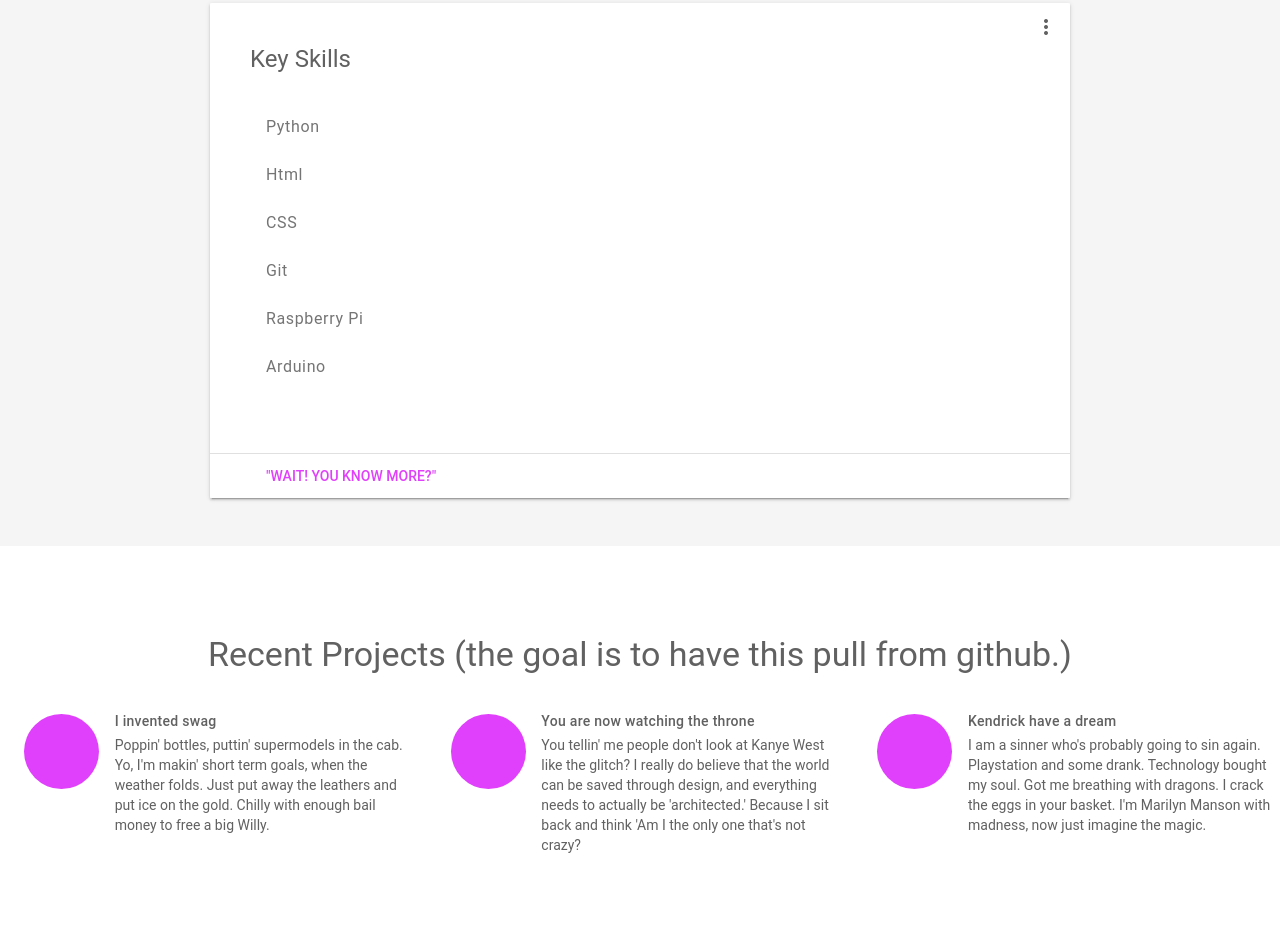
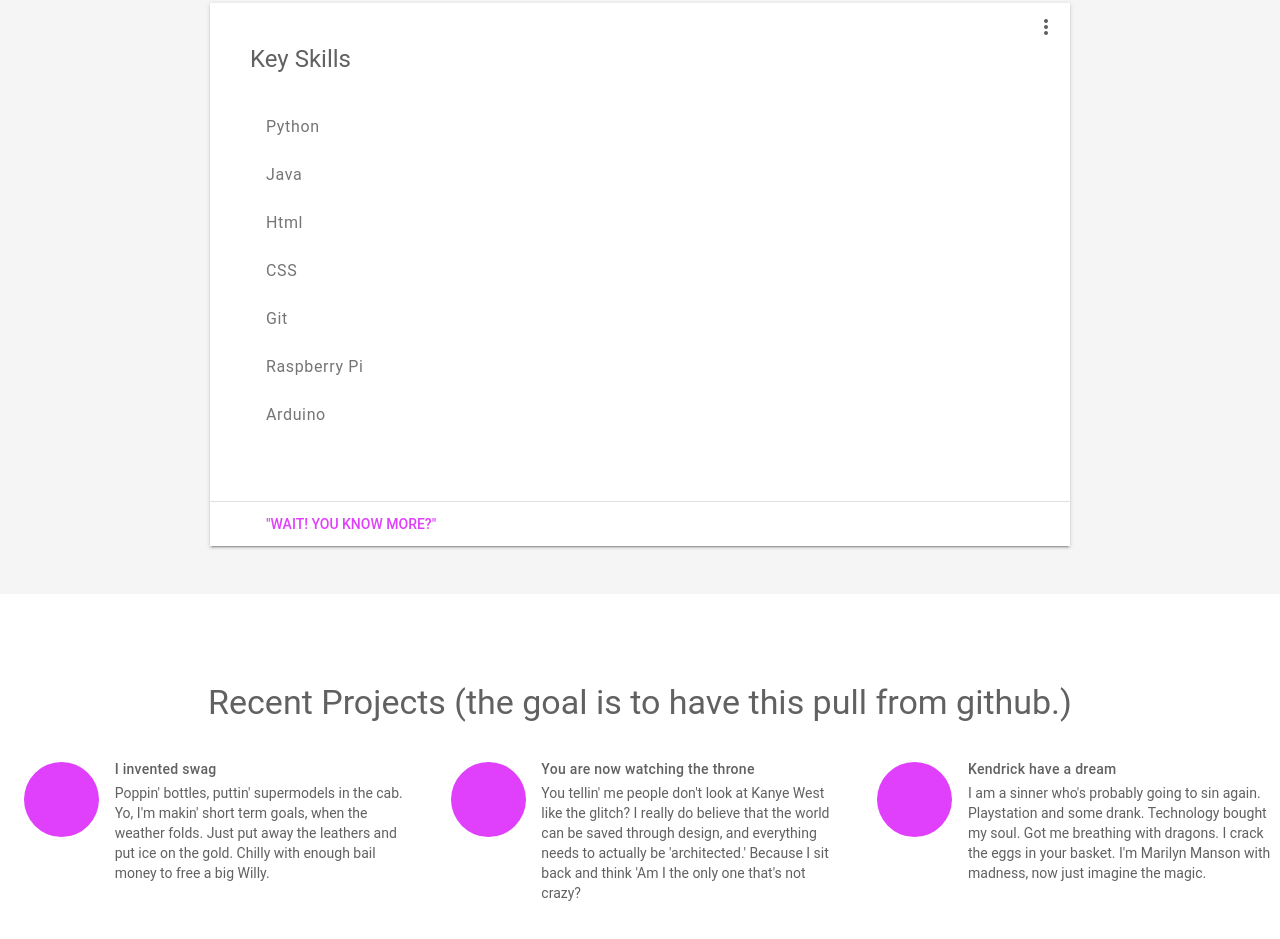
Before and after one commit to jessiepullaro414/jessiepullaro414.github.io, a plain HTML site: page index.html in a window 1280 px wide. Shown: the part 1301-2240 px from the top of the page. Drawn offline with nearby package versions, Linux system fonts and the light colour scheme.

Commit message:
fixed added java as a key skills

```diff
--- a/index.html
+++ b/index.html
@@ -116,7 +116,7 @@
                 at Florida Polytechnic University. I am a maker through and through.
                 I have built two 3D printers and learned machine learning algorithms for fun.
                 If I get a challenge I am all for it, and I will do what it takes to complete the challenge at hand.
-                 I am also a badass with it comes to the grill (ask me about my ribs).
+                I am also a badass with it comes to the grill (ask me about my ribs).
 
 
               </div>
@@ -177,6 +177,7 @@
                 <h4>Key Skills</h4>
                 <ul class='mdl-list'>
                   <li class="mdl-list__item mdl-color-text--grey-600">Python</li>
+                    <li class="mdl-list__item mdl-color-text--grey-600">Java</li>
                   <li class="mdl-list__item mdl-color-text--grey-600">Html</li>
                   <li class="mdl-list__item mdl-color-text--grey-600">CSS</li>
                   <li class="mdl-list__item mdl-color-text--grey-600">Git</li>
```
